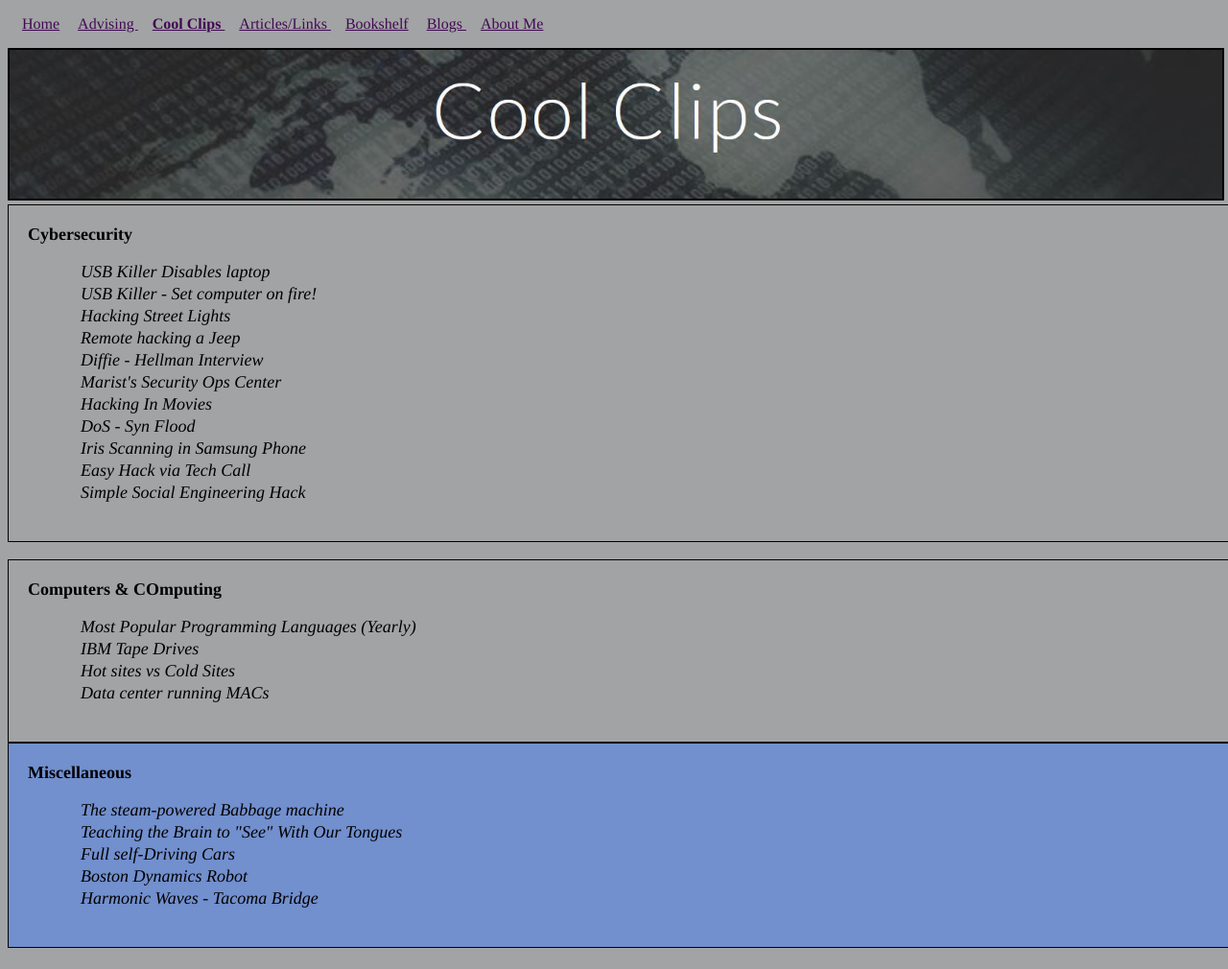
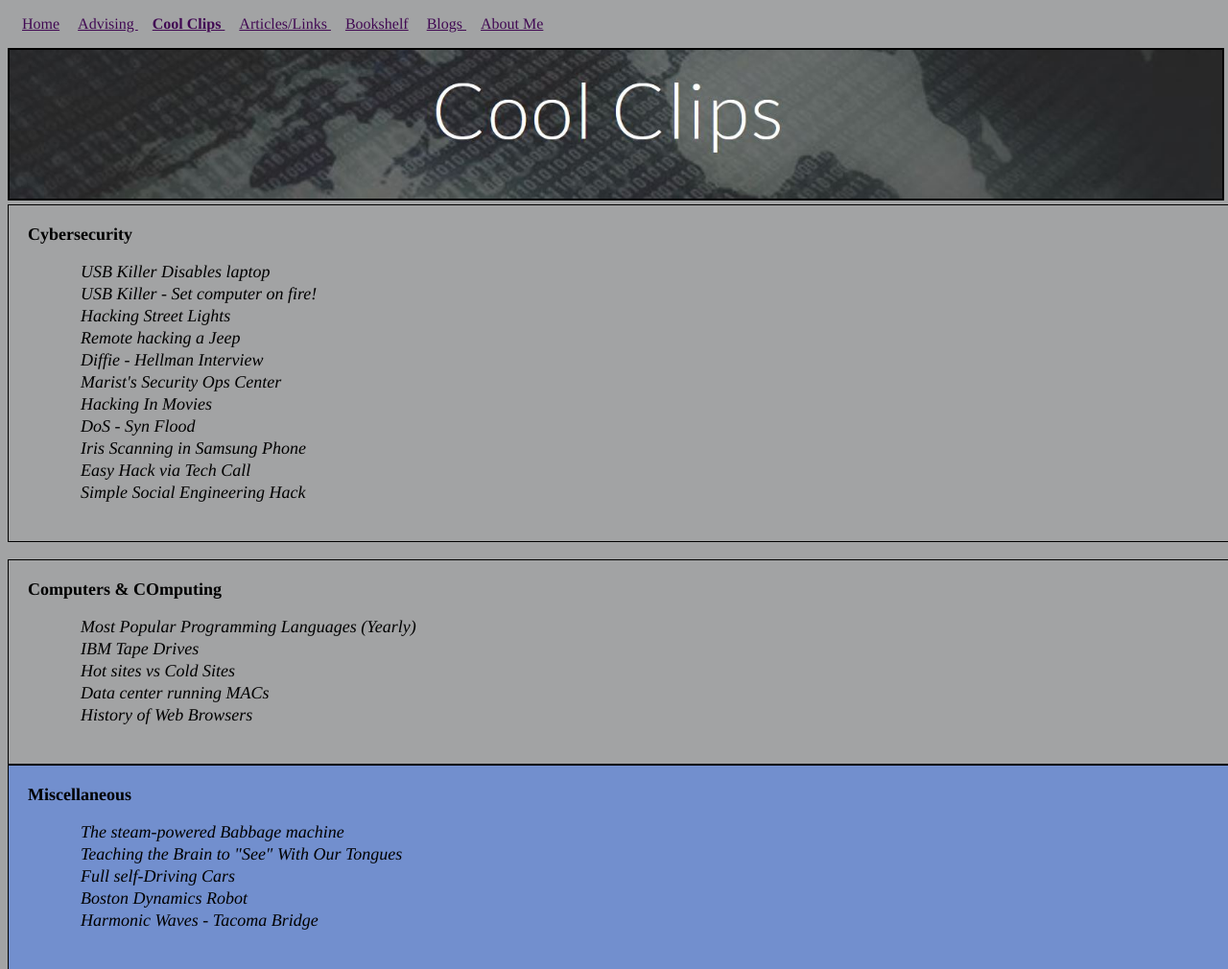
Before and after one commit to aptokash/Home, a plain HTML site: page CoolClips.html in a window 1280 px wide. Shown: the top 1010 px of the page at 96% size. Drawn offline with Linux system fonts and the light colour scheme.

Commit message:
Add files via upload

```diff
--- a/CoolClips.html
+++ b/CoolClips.html
@@ -2,7 +2,7 @@
 <!-- *********************************************************************************************
      ***                    COOL CLIPS  PAGE                                                   ***
      ***                                                                                       ***
-     ***  2021/06/21                                                                           ***
+     ***  2022/04/11                                                                           ***
      ******************************************************************************************** -->
 <html lang="en">
 <head>
@@ -99,6 +99,7 @@
 		<li> <a href="https://www.youtube.com/watch?v=CEL8wnW5uvs">		IBM Tape Drives </a>
 		<li> <a href="https://www.youtube.com/watch?v=xWTbPY0OfB0" >Hot sites vs Cold Sites</a>
 		<li> <a href="https://www.youtube.com/watch?v=0b46E4mp_V8" >Data center running MACs</a>
+		<li> <a href="https://www.youtube.com/watch?v=W4wWdmfOibY" >History of Web Browsers </a>
 	</ul>
 </div>
 
```
